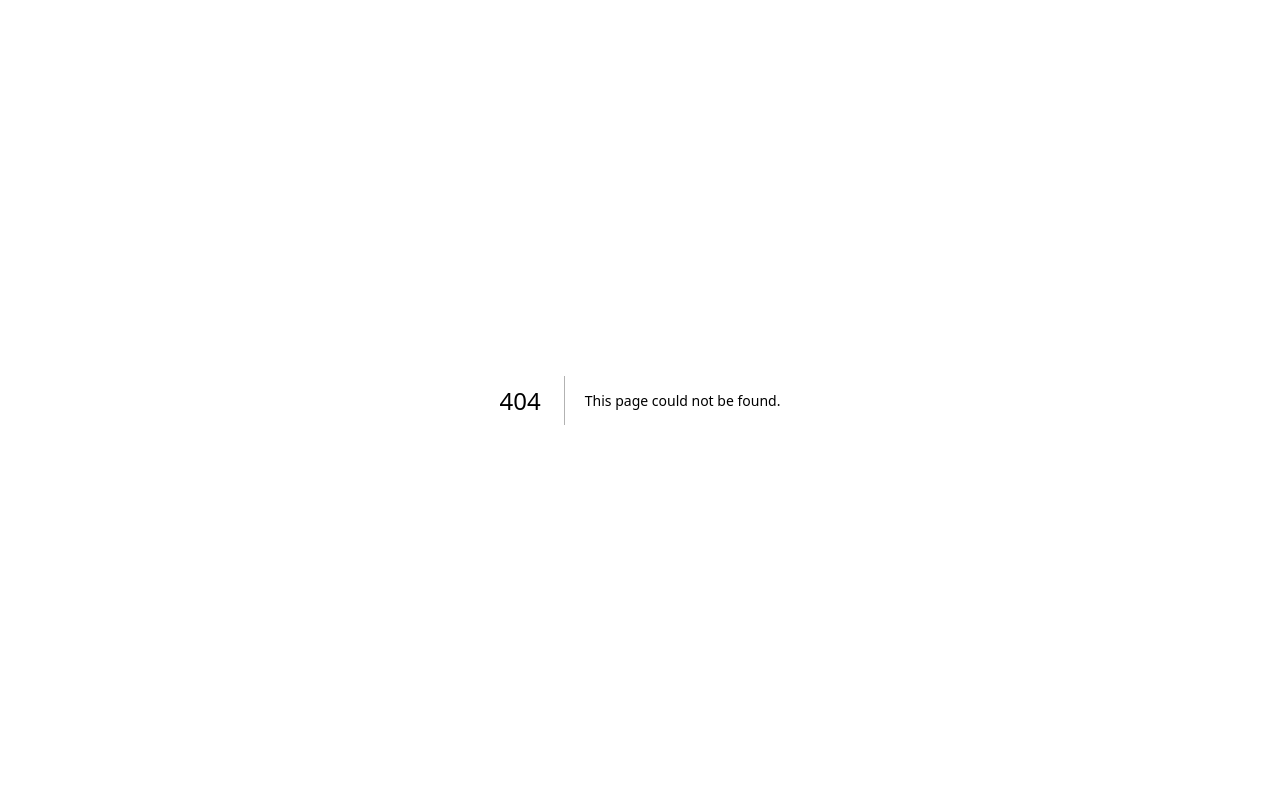
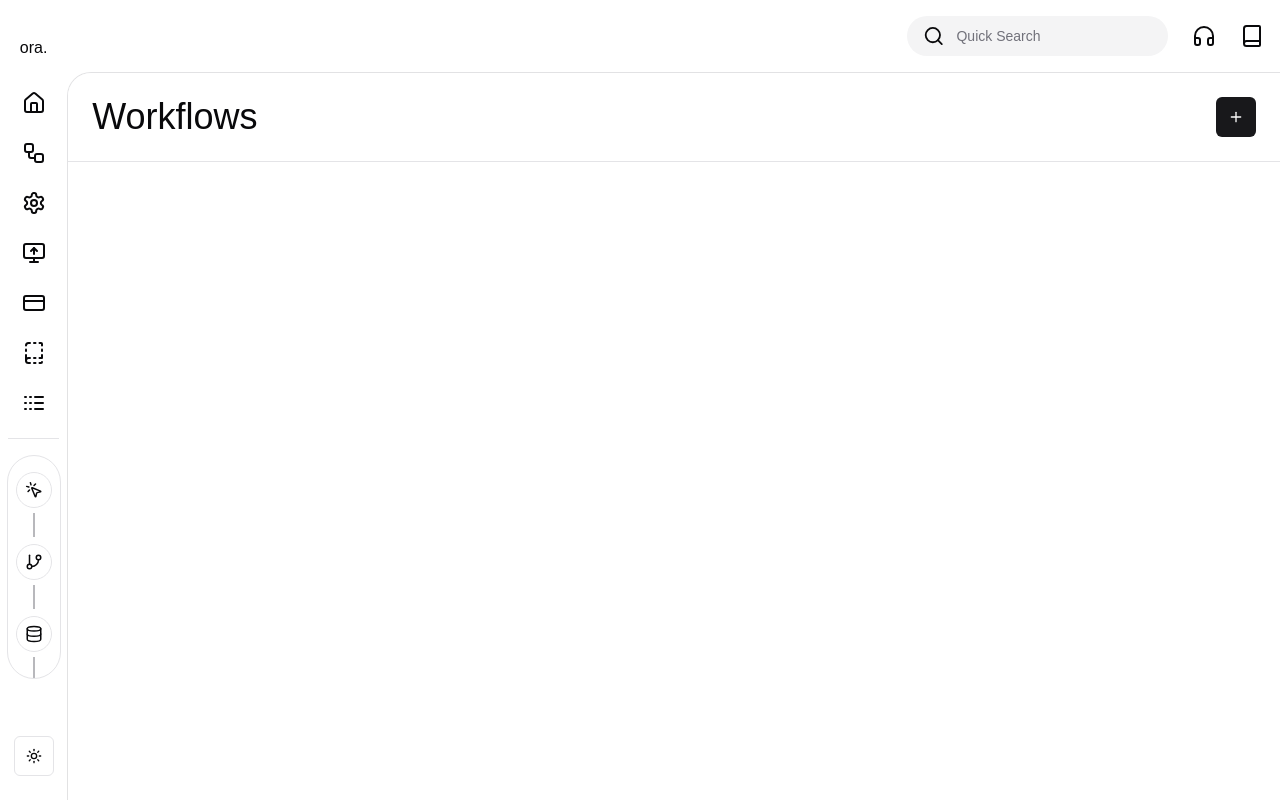
Before and after one commit to Harshalvk/ora, a Next.js app: page /workflows in a window 1280 px wide. Before the commit this address had no page. Built offline with nearby package versions, Linux system fonts and the light colour scheme.

Commit message:
ADD: workflow route

```diff
--- /dev/null
+++ b/src/app/(main)/(pages)/workflows/_components/WorkflowButton.tsx
@@ -0,0 +1,33 @@
+"use client";
+
+import CustomModal from "@/components/CustomModal";
+import WorkflowForm from "@/components/forms/WorkflowForm";
+import { Button } from "@/components/ui/button";
+import { useModal } from "@/providers/ModalProvider";
+import { Plus } from "lucide-react";
+import React from "react";
+
+type Props = {};
+
+const WorkflowButton = (props: Props) => {
+  const { setClose, setOpen } = useModal();
+
+  const handleClick = () => {
+    setOpen(
+      <CustomModal
+        title="Create a Workflow Automation"
+        subheading="Workflows are a powerfull that help you automate tasks."
+      >
+        <WorkflowForm />
+      </CustomModal>
+    );
+  };
+
+  return (
+    <Button size={"icon"} onClick={handleClick}>
+      <Plus />
+    </Button>
+  );
+};
+
+export default WorkflowButton;
--- /dev/null
+++ b/src/app/(main)/(pages)/workflows/page.tsx
@@ -0,0 +1,17 @@
+import React from 'react'
+import WorkflowButton from './_components/WorkflowButton'
+
+type Props = {}
+
+const Page = (props: Props) => {
+  return (
+    <div className="flex flex-col relative">
+      <h1 className="text-4xl sticky top-0 z-[10] p-6 bg-background/50 backdrop-blur-lg flex items-center border-b justify-between">
+        Workflows
+        <WorkflowButton />
+      </h1>
+    </div>
+  )
+}
+
+export default Page
```
